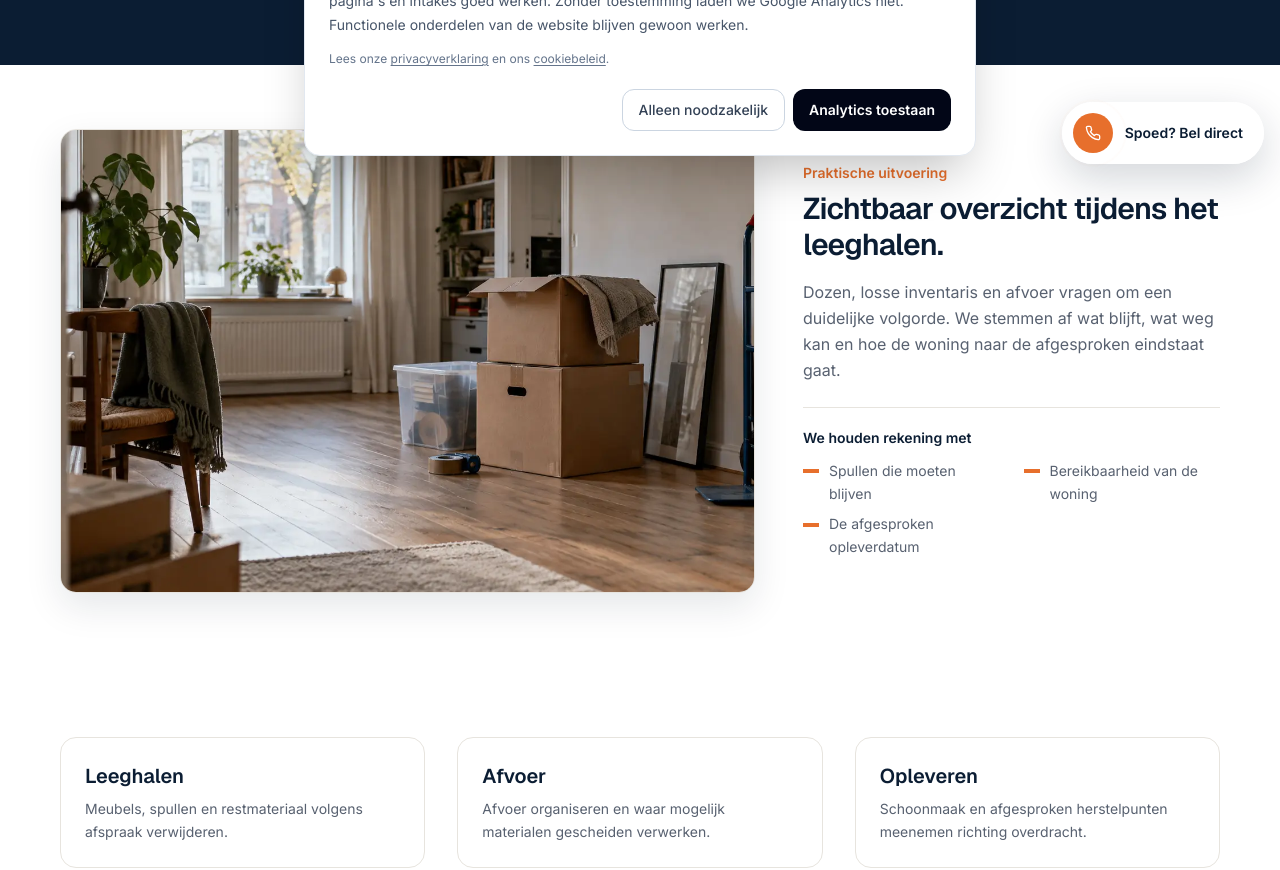
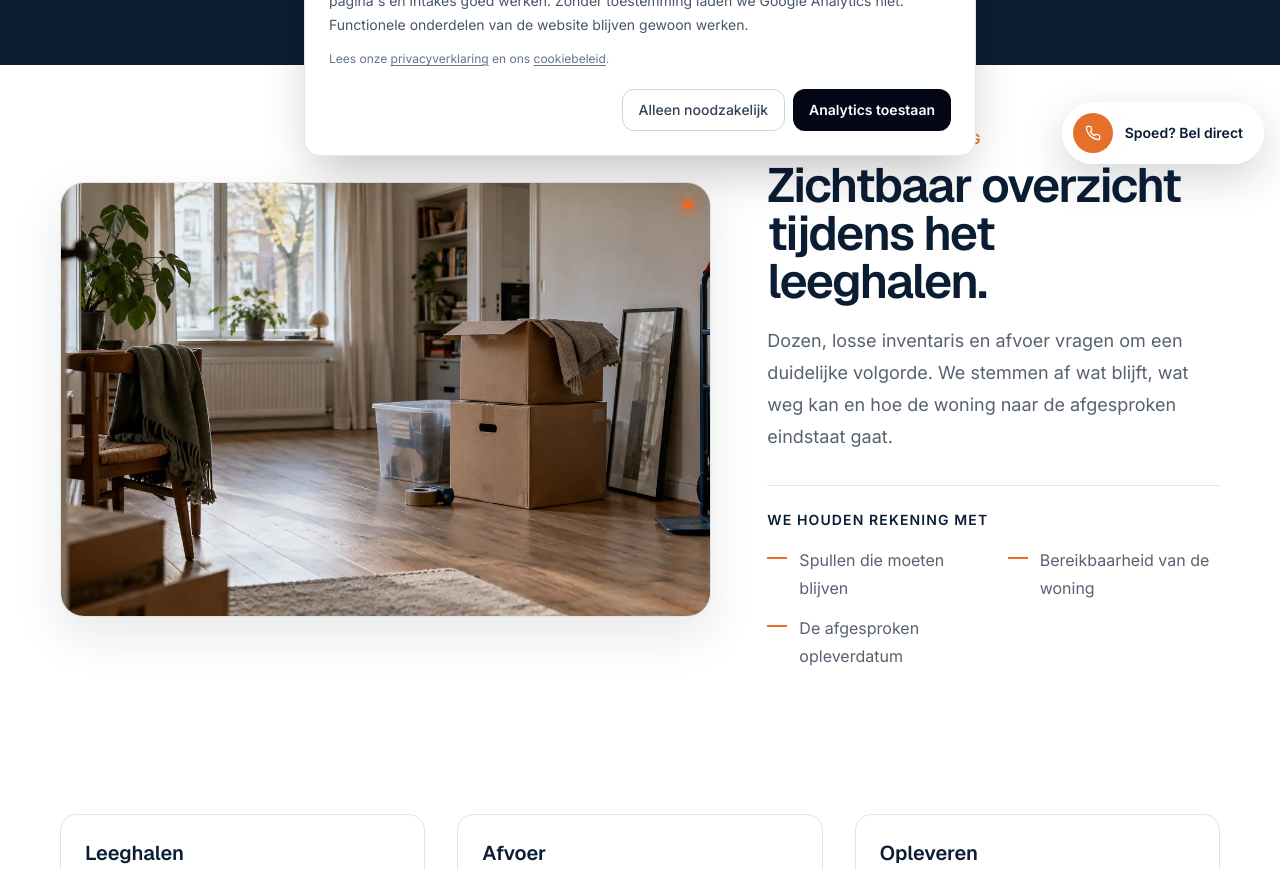
Before and after one commit to sandvlietbv/OpleverMeester, a Next.js app: page /woningontruiming in a window 1280 px wide. Shown: the part 620-1490 px from the top of the page. Built offline with nearby package versions, Linux system fonts and the light colour scheme.

Commit message:
Refine visual proof sections across landing pages

```diff
--- a/components/VisualProof.tsx
+++ b/components/VisualProof.tsx
@@ -1,4 +1,7 @@
+"use client";
+
 import Image from "next/image";
+import { motion, useReducedMotion } from "framer-motion";
 
 type VisualProofProps = {
   src: string;
@@ -13,41 +16,63 @@ type VisualProofProps = {
 };
 
 const VARIANTS = {
-  balanced: { section: "bg-white py-12 md:py-16", grid: "lg:grid-cols-[.92fr_1.08fr]", figure: "shadow-[0_18px_50px_rgba(11,29,51,0.12)]", media: "aspect-[16/10] sm:aspect-[16/9]" },
-  editorial: { section: "bg-white py-14 md:py-20", grid: "lg:grid-cols-[1.05fr_.95fr] lg:gap-16", figure: "border border-surface-mid shadow-[0_14px_40px_rgba(11,29,51,0.09)]", media: "aspect-[4/3]" },
-  compact: { section: "bg-surface-light py-12 md:py-16", grid: "lg:grid-cols-[1.2fr_.8fr]", figure: "border border-surface-mid shadow-sm lg:max-w-md lg:justify-self-end", media: "aspect-[4/3]" },
-  business: { section: "bg-surface-light py-14 md:py-16", grid: "lg:grid-cols-[1.15fr_.85fr]", figure: "border border-navy/10 shadow-[0_12px_32px_rgba(11,29,51,0.08)]", media: "aspect-[16/10]" },
-  process: { section: "bg-white py-12 md:py-16", grid: "lg:grid-cols-[1.25fr_.75fr]", figure: "border border-surface-mid shadow-[0_14px_36px_rgba(11,29,51,0.1)]", media: "aspect-[3/2]" },
+  balanced: { section: "bg-white py-16 md:py-24", grid: "lg:grid-cols-[.9fr_1.1fr]", figure: "shadow-[0_22px_60px_rgba(11,29,51,0.12)]", media: "aspect-[16/10] sm:aspect-[16/9]" },
+  editorial: { section: "bg-white py-16 md:py-24", grid: "lg:grid-cols-[1.03fr_.97fr] lg:gap-16", figure: "border border-surface-mid shadow-[0_18px_50px_rgba(11,29,51,0.09)]", media: "aspect-[4/3]" },
+  compact: { section: "bg-surface-light py-16 md:py-20", grid: "lg:grid-cols-[1.18fr_.82fr]", figure: "border border-surface-mid shadow-[0_14px_38px_rgba(11,29,51,0.08)] lg:max-w-md lg:justify-self-end", media: "aspect-[4/3]" },
+  business: { section: "bg-surface-light py-16 md:py-22", grid: "lg:grid-cols-[1.12fr_.88fr]", figure: "border border-navy/10 shadow-[0_18px_48px_rgba(11,29,51,0.1)]", media: "aspect-[16/10]" },
+  process: { section: "bg-white py-16 md:py-22", grid: "lg:grid-cols-[1.18fr_.82fr]", figure: "border border-surface-mid shadow-[0_18px_48px_rgba(11,29,51,0.1)]", media: "aspect-[3/2]" },
 };
 
 export default function VisualProof({ src, alt, eyebrow, title, text, imagePosition = "center", imageFirst = false, variant = "balanced", considerations = [] }: VisualProofProps) {
   const style = VARIANTS[variant];
+  const reduceMotion = useReducedMotion();
+
   return (
     <section className={style.section} aria-labelledby={`${src.replace(/\W/g, "-")}-title`}>
-      <div className={`container-om grid items-center gap-8 lg:gap-12 ${style.grid}`}>
-        <div className={imageFirst ? "lg:order-2" : "lg:order-1"}>
-          <p className="text-sm font-semibold text-orange">{eyebrow}</p>
-          <h2 id={`${src.replace(/\W/g, "-")}-title`} className="mt-2 max-w-xl font-display text-3xl font-semibold tracking-tight text-navy">{title}</h2>
-          <p className="mt-4 max-w-xl leading-relaxed text-muted">{text}</p>
+      <div className={`container-om grid items-center gap-10 lg:gap-14 ${style.grid}`}>
+        <motion.div
+          initial={reduceMotion ? false : { opacity: 0, y: 18 }}
+          whileInView={reduceMotion ? undefined : { opacity: 1, y: 0 }}
+          viewport={{ once: true, margin: "-70px" }}
+          transition={{ duration: 0.5 }}
+          className={imageFirst ? "lg:order-2" : "lg:order-1"}
+        >
+          <p className="text-sm font-semibold uppercase tracking-[0.12em] text-orange">{eyebrow}</p>
+          <h2 id={`${src.replace(/\W/g, "-")}-title`} className="mt-3 max-w-xl font-display text-4xl font-semibold tracking-[-0.035em] text-navy md:text-5xl">{title}</h2>
+          <p className="mt-5 max-w-xl text-lg leading-8 text-muted">{text}</p>
           {considerations.length > 0 && (
-            <div className="mt-6 border-t border-surface-mid pt-5">
-              <p className="text-sm font-semibold text-navy">We houden rekening met</p>
-              <ul className="mt-3 grid gap-x-6 gap-y-2 text-sm leading-relaxed text-muted sm:grid-cols-2">
+            <div className="mt-8 border-t border-surface-mid pt-6">
+              <p className="text-sm font-semibold uppercase tracking-[0.08em] text-navy">We houden rekening met</p>
+              <ul className="mt-4 grid gap-x-7 gap-y-3 text-base leading-7 text-muted sm:grid-cols-2">
                 {considerations.map((item) => (
-                  <li key={item} className="flex gap-2.5">
-                    <span aria-hidden="true" className="mt-[0.6rem] h-1 w-4 shrink-0 bg-orange" />
+                  <li key={item} className="flex gap-3">
+                    <span aria-hidden="true" className="mt-[0.72rem] h-0.5 w-5 shrink-0 bg-orange" />
                     <span>{item}</span>
                   </li>
                 ))}
               </ul>
             </div>
           )}
-        </div>
-        <figure className={`relative overflow-hidden rounded-om bg-surface-light ${style.figure} ${imageFirst ? "lg:order-1" : "lg:order-2"}`}>
+        </motion.div>
+
+        <motion.figure
+          initial={reduceMotion ? false : { opacity: 0, scale: 0.98, x: imageFirst ? -16 : 16 }}
+          whileInView={reduceMotion ? undefined : { opacity: 1, scale: 1, x: 0 }}
+          viewport={{ once: true, margin: "-70px" }}
+          transition={{ duration: 0.6, ease: [0.22, 1, 0.36, 1] }}
+          className={`relative overflow-hidden rounded-[24px] bg-surface-light ${style.figure} ${imageFirst ? "lg:order-1" : "lg:order-2"}`}
+        >
           <div className={`relative ${style.media}`}>
-            <Image src={src} alt={alt} fill sizes={variant === "compact" ? "(min-width: 1024px) 34vw, 100vw" : "(min-width: 1024px) 54vw, 100vw"} className="object-cover" style={{ objectPosition: imagePosition }} />
+            <Image src={src} alt={alt} fill sizes={variant === "compact" ? "(min-width: 1024px) 34vw, 100vw" : "(min-width: 1024px) 54vw, 100vw"} className="object-cover transition-transform duration-700 hover:scale-[1.015]" style={{ objectPosition: imagePosition }} />
+            <div className="pointer-events-none absolute inset-0 bg-gradient-to-t from-navy/16 via-transparent to-transparent" />
           </div>
-        </figure>
+          <motion.span
+            aria-hidden="true"
+            animate={reduceMotion ? undefined : { y: [0, -5, 0] }}
+            transition={{ duration: 5.5, repeat: Infinity, ease: "easeInOut" }}
+            className="absolute right-4 top-4 h-3 w-3 rounded-full bg-orange shadow-[0_0_0_8px_rgba(231,111,44,0.12)]"
+          />
+        </motion.figure>
       </div>
     </section>
   );
```
